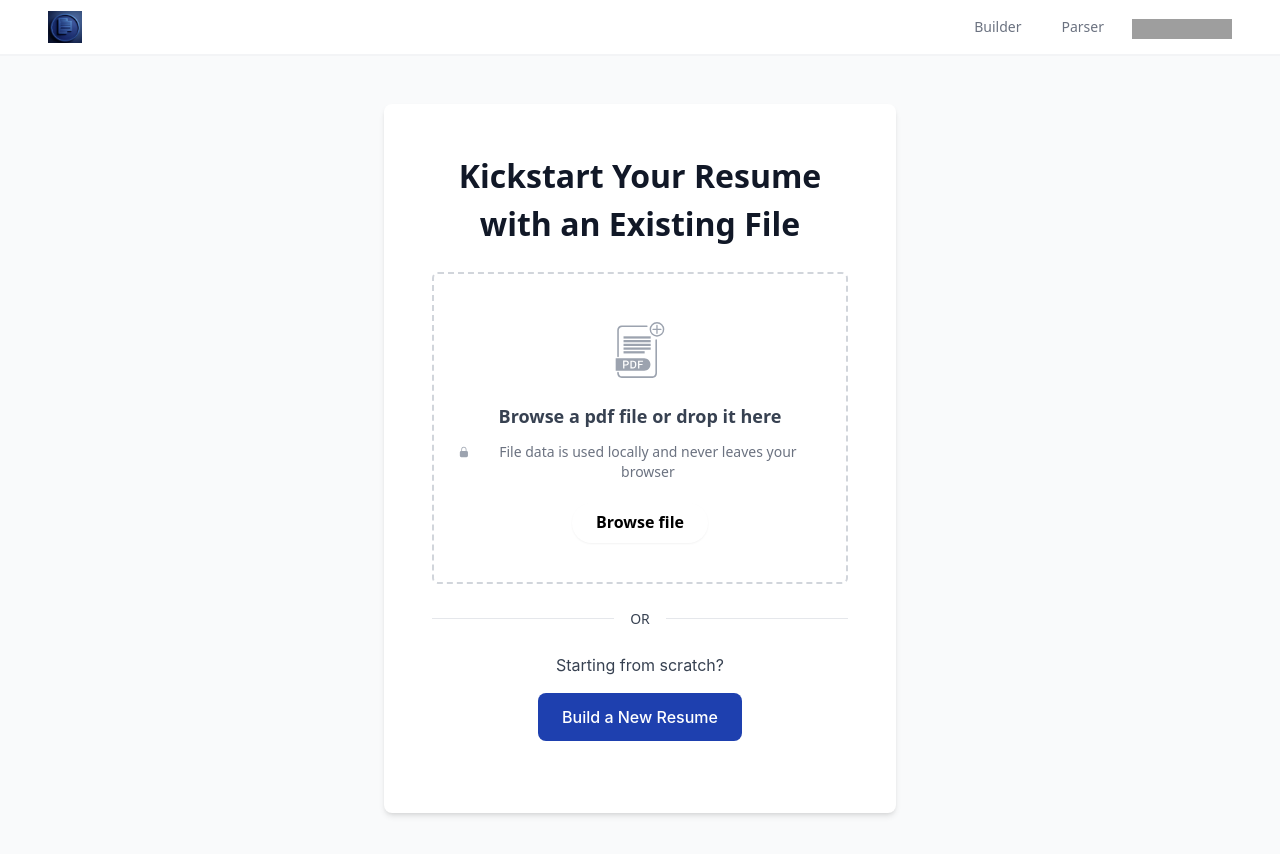
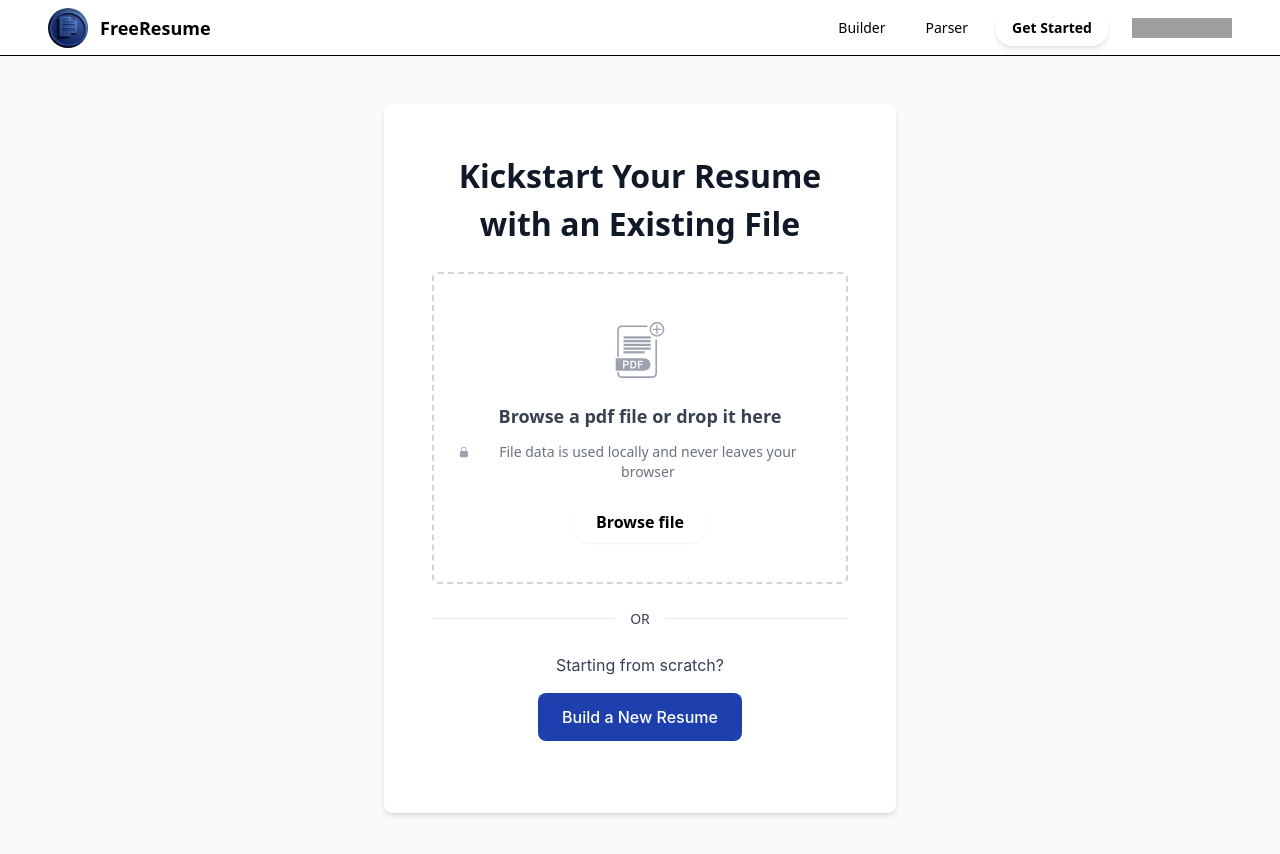
Before and after one commit to jjingofarouk/freeresume, a Next.js app: page /resume-import in a window 1280 px wide. Shown: the top 854 px of the page. Built offline with nearby package versions, Linux system fonts and the light colour scheme; grey boxes are pictures that could not be loaded.

Commit message:
Update TopNavBar.tsx

```diff
--- a/src/app/components/TopNavBar.tsx
+++ b/src/app/components/TopNavBar.tsx
@@ -13,23 +13,28 @@ export const TopNavBar = () => {
     <header
       aria-label="Site Header"
       className={cx(
-        "flex h-[var(--top-nav-bar-height)] items-center border-b-2 border-gray-100 px-3 lg:px-12",
+        "sticky top-0 z-50 flex h-[var(--top-nav-bar-height)] items-center border-b border-theme-light-gray/20 bg-theme-dark-teal/95 px-4 backdrop-blur-md sm:px-6 lg:px-12",
         isHomePage && "bg-dot"
       )}
     >
-      <div className="flex h-10 w-full items-center justify-between">
-        <Link href="/">
+      <div className="flex w-full items-center justify-between">
+        <Link href="/" className="flex items-center gap-3">
           <span className="sr-only">FreeResume</span>
           <Image
             src={logoSrc}
             alt="FreeResume Logo"
-            className="h-8 w-full"
+            className="h-10 w-10 rounded-full object-cover"
             priority
+            width={40}
+            height={40}
           />
+          <span className="hidden text-lg font-semibold text-theme-light-gray sm:block">
+            FreeResume
+          </span>
         </Link>
         <nav
           aria-label="Site Nav Bar"
-          className="flex items-center gap-2 text-sm font-medium"
+          className="flex items-center gap-4 text-sm font-medium"
         >
           {[
             ["/resumebuilder", "Builder"],
@@ -37,13 +42,24 @@ export const TopNavBar = () => {
           ].map(([href, text]) => (
             <Link
               key={text}
-              className="rounded-md px-1.5 py-2 text-gray-500 hover:bg-gray-100 focus-visible:bg-gray-100 lg:px-4"
               href={href}
+              className={cx(
+                "rounded-xl px-3 py-2 text-theme-light-gray/80 outline-theme-dark-teal transition-all duration-200",
+                pathName === href
+                  ? "bg-theme-teal/20 text-theme-light-gray"
+                  : "hover:bg-theme-teal/10 hover:text-theme-light-gray"
+              )}
             >
               {text}
             </Link>
           ))}
-          <div className="ml-1 mt-1">
+          <Link
+            href="/get-started"
+            className="btn-primary hidden rounded-xl px-4 py-2 text-sm sm:block"
+          >
+            Get Started
+          </Link>
+          <div className="ml-2">
             <iframe
               src="https://ghbtns.com/github-btn.html?user=jjingofarouk&repo=freeresume&type=star&count=true"
               width="100"
```
